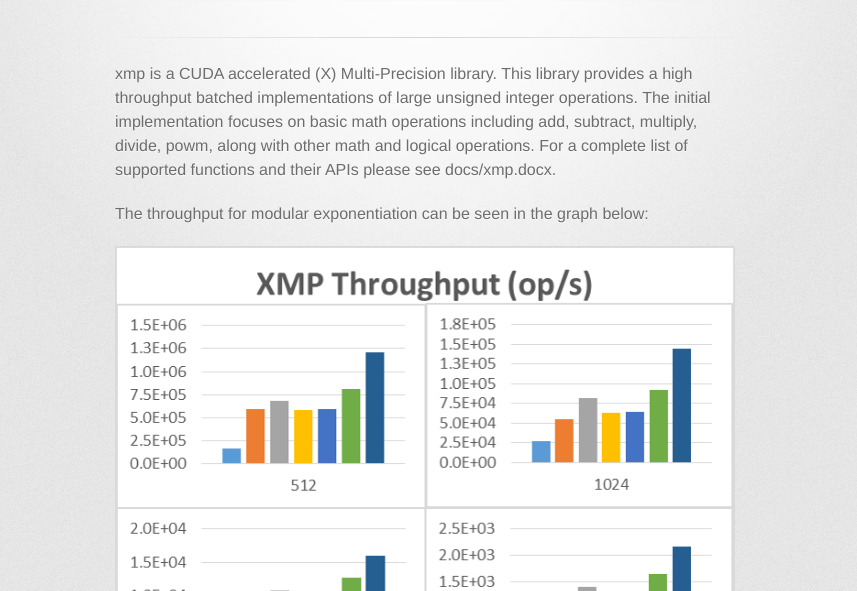
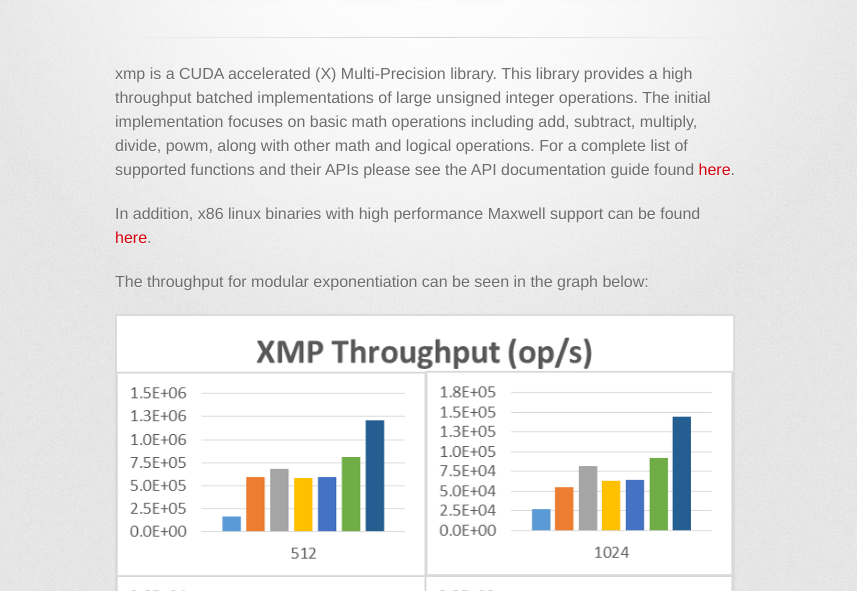
Before and after one commit to NVlabs/xmp, a plain HTML site: page index.html in a window 1280 px wide. Shown: the part 209-800 px from the top of the page, without its empty margins (215-1072 px from the left). Drawn offline with Linux system fonts and the light colour scheme; a web font is replaced by a local one.

Commit message:
Update index.html

```diff
--- a/index.html
+++ b/index.html
@@ -31,7 +31,14 @@
         <hr>
 
         <section id="main_content">
-          <p>xmp is a CUDA accelerated (X) Multi-Precision library. This library provides a high throughput batched implementations of large unsigned integer operations. The initial implementation focuses on basic math operations including add, subtract, multiply, divide, powm, along with other math and logical operations. For a complete list of supported functions and their APIs please see docs/xmp.docx.</p>
+          <p>xmp is a CUDA accelerated (X) Multi-Precision library.
+          This library provides a high throughput batched implementations of large unsigned integer operations.
+          The initial implementation focuses on basic math operations including add, subtract, multiply, divide, powm,
+          along with other math and logical operations. For a complete list of supported functions and their APIs please see
+          the API documentation guide found <a href=docs/xmp.docx>here</a>.</p>
+
+          <p></p>In addition, x86 linux binaries with high performance Maxwell support can be found
+          <a href=binaries/xmp_linux_x86.tar.gz>here</a>.</p>
 
 <p>The throughput for modular exponentiation can be seen in the graph below:</p>
 
```
